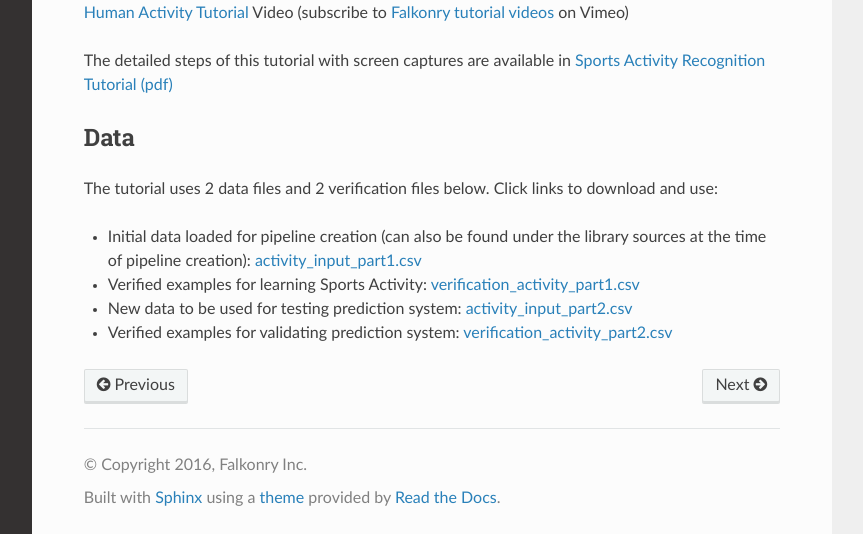
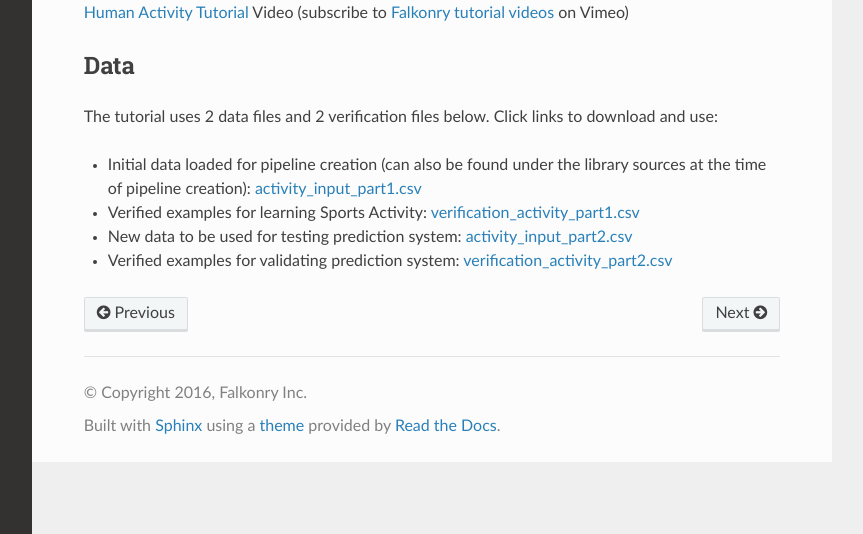
Before and after one commit to suhas-mehta/support, a Sphinx documentation site: the page built from docs/tutorial/human1.rst, in a window 1280 px wide and 1388 px high, cut to the strip 854-1388 px from the top of the window. Shown: the whole strip, without its empty margins (268-1131 px from the left). Built offline with Sphinx 7.4.7 and the Read the Docs theme 2.0.0, drawn with Linux system fonts in a browser that asks for light colours.

Commit message:
Removed pdf reference

```diff
--- a/docs/tutorial/human1.rst
+++ b/docs/tutorial/human1.rst
@@ -27,9 +27,6 @@
 
 `Human Activity Tutorial <https://vimeo.com/falkonry/sports>`_ Video (subscribe to `Falkonry tutorial videos <https://vimeo.com/falkonry>`_ on Vimeo)
 
-The detailed steps of this tutorial with screen captures are available in
-`Sports Activity Recognition Tutorial (pdf) <https://docs.google.com/a/falkonry.com/document/d/1acFP2nlS22FCqgBidIt_Wv0jMwtRZraJztZs1p_812w/export?format=pdf>`_
-
 Data
 ----
 
```
